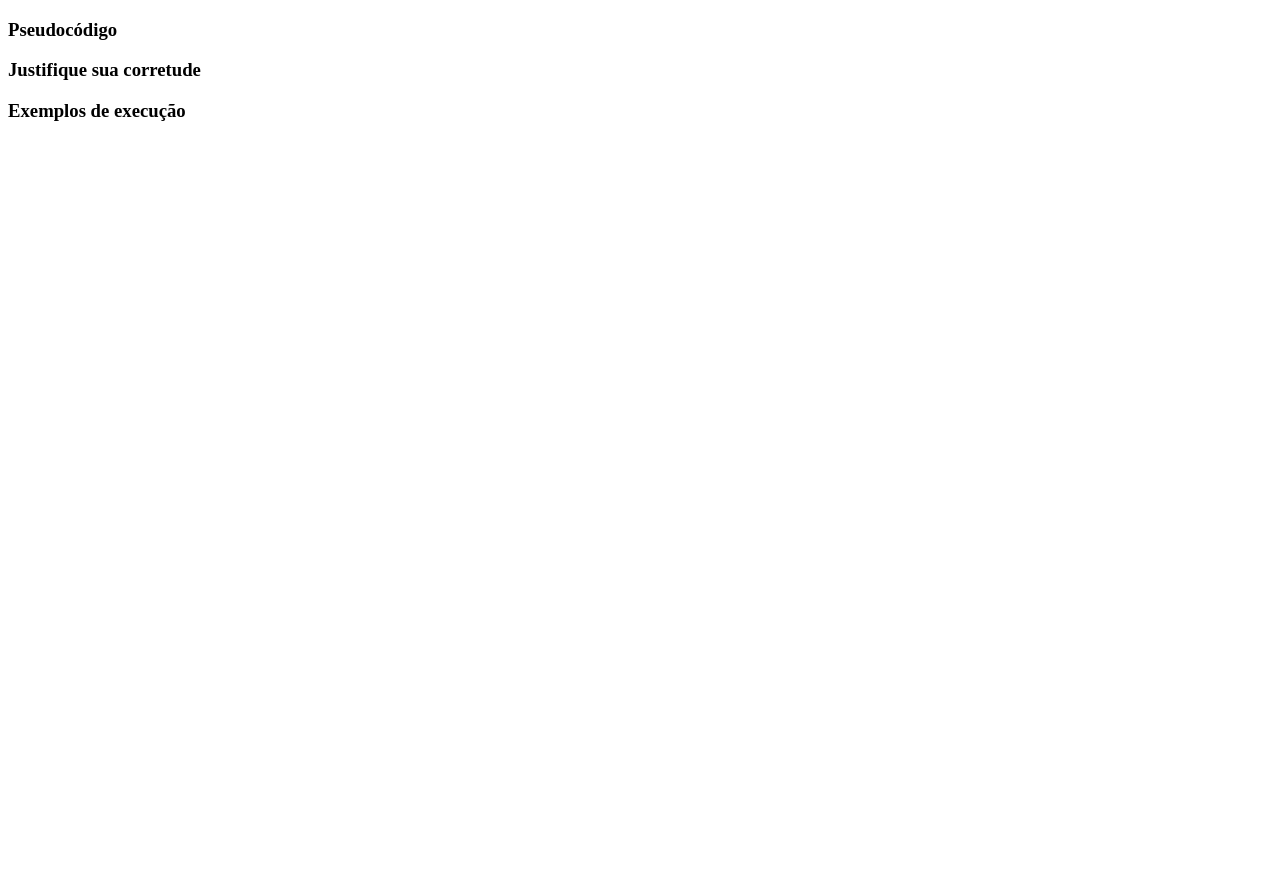
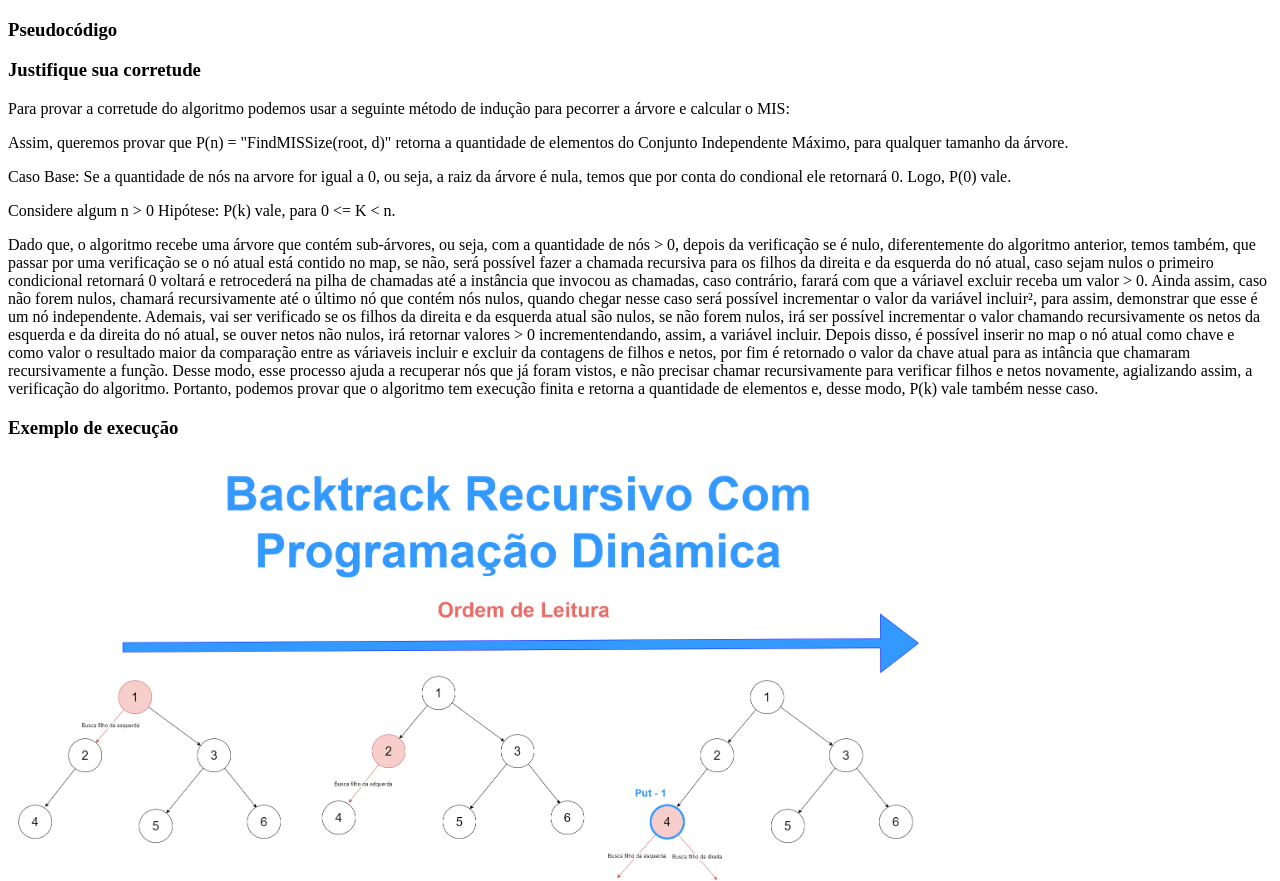
Before and after one commit to aSTRonuun/design-and-analysis-of-binary-tree-problem-MIS, a plain HTML site: page PART1-undertanding-problem-design/II-MIS-2-algorithm/index.html in a window 1280 px wide. Shown: the top 881 px of the page. Before the commit the page ends 800 px from the top, so only its background shows below. Drawn offline with Linux system fonts and the light colour scheme.

Commit message:
correction justification and running example added for both algoritms

```diff
--- a/PART1-undertanding-problem-design/II-MIS-2-algorithm/index.html
+++ b/PART1-undertanding-problem-design/II-MIS-2-algorithm/index.html
@@ -11,6 +11,33 @@
 
     <h3>Justifique sua corretude</h3>
 
-    <h3>Exemplos de execução</h3>
+    <p>
+        Para provar a corretude do algoritmo podemos usar a seguinte método de indução para pecorrer a árvore e calcular o MIS:
+    </p>
+
+    <p>
+        Assim, queremos provar que P(n) = "FindMISSize(root, d)" retorna a quantidade de elementos do Conjunto Independente Máximo, para qualquer tamanho da árvore.
+    </p>
+
+    <p>
+        Caso Base: Se a quantidade de nós na arvore for igual a 0, ou seja, a raiz da árvore é nula, temos que por conta do condional ele retornará 0. Logo, P(0) vale.
+    </p>
+
+    <p>
+        Considere algum n > 0
+        Hipótese: P(k) vale, para 0 <= K < n.
+    </p>
+
+    <p>
+        Dado que, o algoritmo recebe uma árvore que contém sub-árvores, ou seja, com a quantidade de nós > 0, depois da verificação se é nulo, diferentemente do algoritmo anterior, temos também, que passar por uma verificação se o nó atual está contido no map, se não, será possível fazer a chamada recursiva para os filhos da direita e da esquerda do nó atual, caso sejam nulos o primeiro condicional retornará 0 voltará e retrocederá na pilha de chamadas até a instância que invocou as chamadas, caso contrário, farará com que a váriavel excluir receba um valor > 0. Ainda assim, caso não forem nulos, chamará recursivamente até o último nó que contém nós nulos, quando chegar nesse caso será possível incrementar o valor da variável incluir², para assim, demonstrar que esse é um nó independente. Ademais, vai ser verificado se os filhos da direita e da esquerda atual são nulos, se não forem nulos, irá ser possível incrementar o valor chamando recursivamente os netos da esquerda e da direita do nó atual, se ouver netos não nulos, irá retornar valores > 0 incrementendando, assim, a variável incluir. Depois disso,
+        é possível inserir no map o nó atual como chave e como valor o resultado maior da comparação entre as váriaveis incluir e excluir da contagens de filhos e netos, por fim é retornado o valor da chave atual para as intância que chamaram recursivamente a função. Desse modo, esse processo ajuda a recuperar nós que já foram vistos, e não precisar chamar recursivamente para verificar filhos e netos novamente, agializando assim, a verificação do algoritmo. Portanto, podemos provar que o algoritmo tem execução finita e retorna a quantidade de elementos e, desse modo, P(k) vale também nesse caso.
+    </p>
+
+
+    <h3>Exemplo de execução</h3>
+
+    <p>
+        <img width="1000px"  src="./BackTrackRecursiveWithProgrmationDyminc.png" alt="Exemplo 1">
+    </p>
 </body>
 </html>
```
Also changed, not shown: PART1-undertanding-problem-design/II-MIS-1-algorithm/index.html (+23 -1 lines), PART1-undertanding-problem-design/II-MIS-1-algorithm/BackTrackRecursive.png (added), PART1-undertanding-problem-design/II-MIS-1-algorithm/Step-By-Step-MIS-Recursive.drawio.png (added), PART1-undertanding-problem-design/II-MIS-2-algorithm/BackTrackRecursiveWithProgrmationDyminc.png (added).
